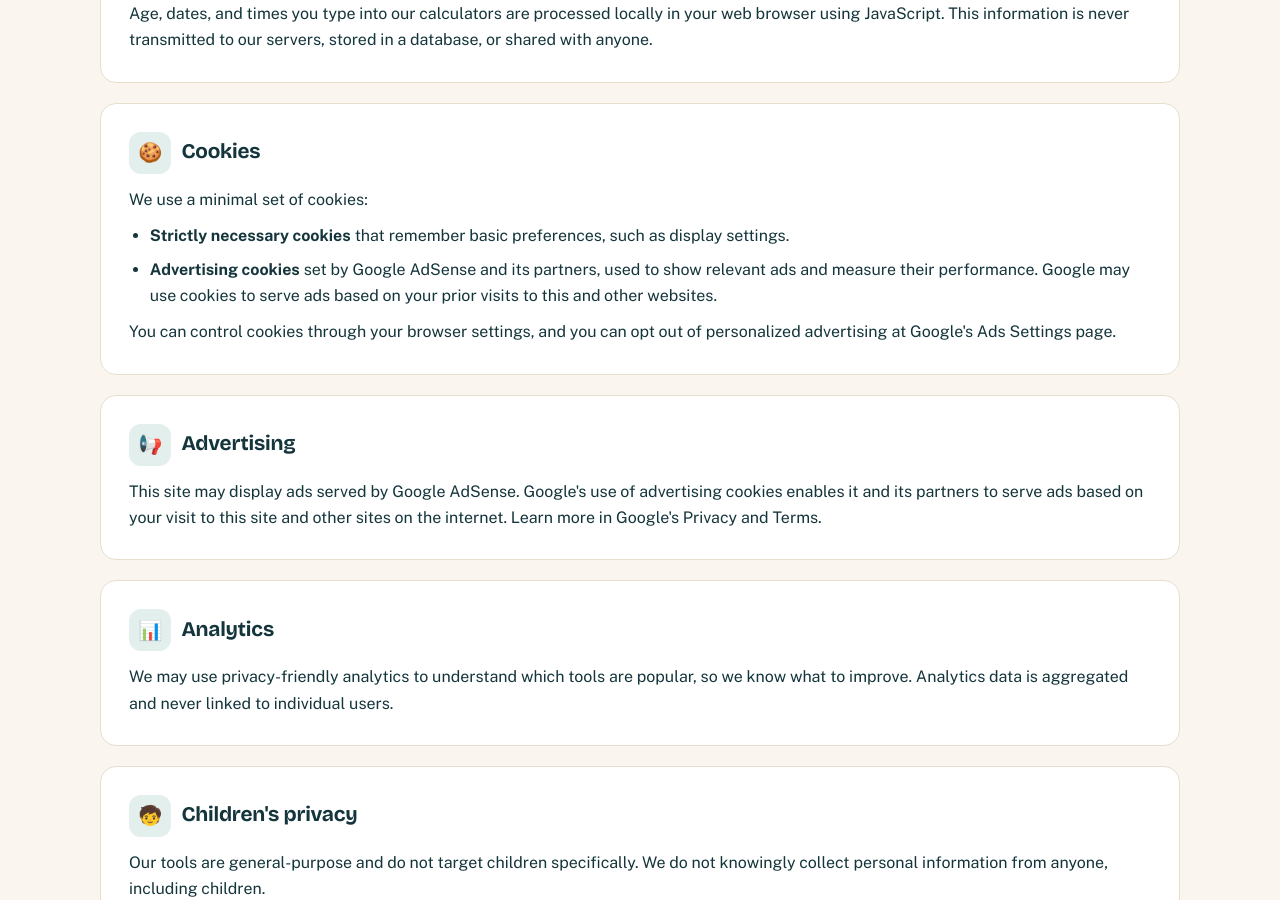
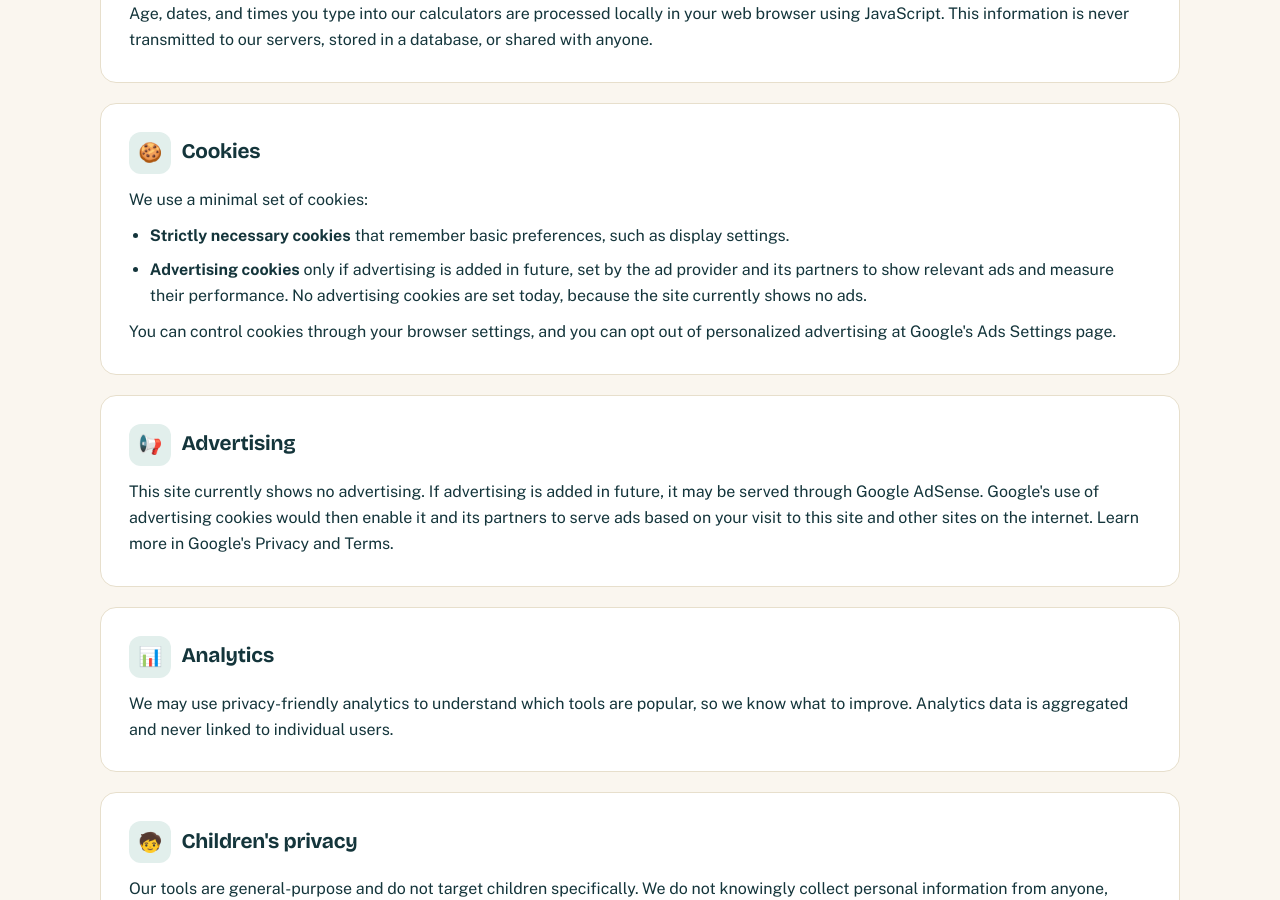
Before and after one commit to zaidmeo09-dhangal/agedatecalc, a Jekyll site: the page built from privacy-policy.md, in a window 1280 px wide and 900 px high, scrolled down 615 px. Built offline with Jekyll 4.4.1, drawn with Linux system fonts in a browser that asks for light colours.

```diff
--- a/privacy-policy.md
+++ b/privacy-policy.md
@@ -32,14 +33,14 @@
       <p>We use a minimal set of cookies:</p>
       <ul>
         <li><strong>Strictly necessary cookies</strong> that remember basic preferences, such as display settings.</li>
-        <li><strong>Advertising cookies</strong> set by Google AdSense and its partners, used to show relevant ads and measure their performance. Google may use cookies to serve ads based on your prior visits to this and other websites.</li>
+        <li><strong>Advertising cookies</strong> only if advertising is added in future, set by the ad provider and its partners to show relevant ads and measure their performance. No advertising cookies are set today, because the site currently shows no ads.</li>
       </ul>
       <p>You can control cookies through your browser settings, and you can opt out of personalized advertising at Google's Ads Settings page.</p>
     </div>
 
     <div class="legal-card">
       <h2><span class="licon">📢</span> Advertising</h2>
-      <p style="margin-bottom:0">This site may display ads served by Google AdSense. Google's use of advertising cookies enables it and its partners to serve ads based on your visit to this site and other sites on the internet. Learn more in Google's Privacy and Terms.</p>
+      <p style="margin-bottom:0">This site currently shows no advertising. If advertising is added in future, it may be served through Google AdSense. Google's use of advertising cookies would then enable it and its partners to serve ads based on your visit to this site and other sites on the internet. Learn more in Google's Privacy and Terms.</p>
     </div>
 
     <div class="legal-card">
```
Also changed, not shown: other parts of privacy-policy.md (+1 -0 lines).
